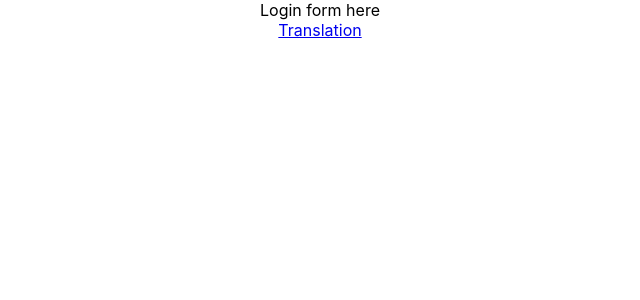
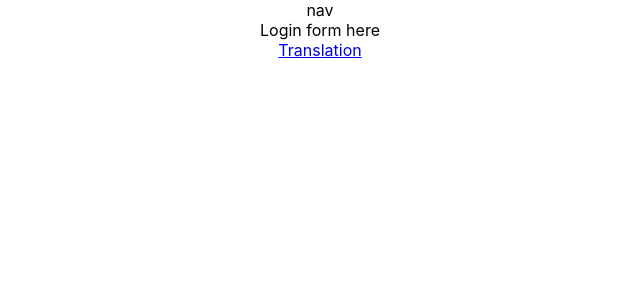
Before and after one commit to Snaxai/react-assignment-noroff, a React (Create React App) app: page / in a window 1280 px wide. Shown: the top 300 px of the page, without its empty margins (320-960 px from the left). Built offline with nearby package versions, Linux system fonts and the light colour scheme.

Commit message:
chore: added profileview, profile component and navbar component boilerplate

```diff
--- a/src/app/App.tsx
+++ b/src/app/App.tsx
@@ -1,4 +1,5 @@
 import { BrowserRouter, Route, Routes } from "react-router-dom"
+import Navbar from "../features/Navbar/Navbar"
 import StartView from "../views/StartView"
 import Translation from "../views/TranslationView"
 import "./App.css"
@@ -7,6 +8,7 @@ function App() {
   return (
     <BrowserRouter>
       <div className="App">
+        <Navbar />
         <Routes>
           <Route path="/" element={<StartView />} />
           <Route path="/translation" element={<Translation />} />
--- /dev/null
+++ b/src/features/Navbar/Navbar.tsx
@@ -0,0 +1,11 @@
+import React from "react"
+
+const Navbar = () => {
+  return (
+    <>
+      <nav>nav</nav>
+    </>
+  )
+}
+
+export default Navbar
```
Also changed, not shown: src/features/Profile/Profile.tsx (added, +11 -0 lines), src/views/ProfileView.tsx (added, +12 -0 lines).
